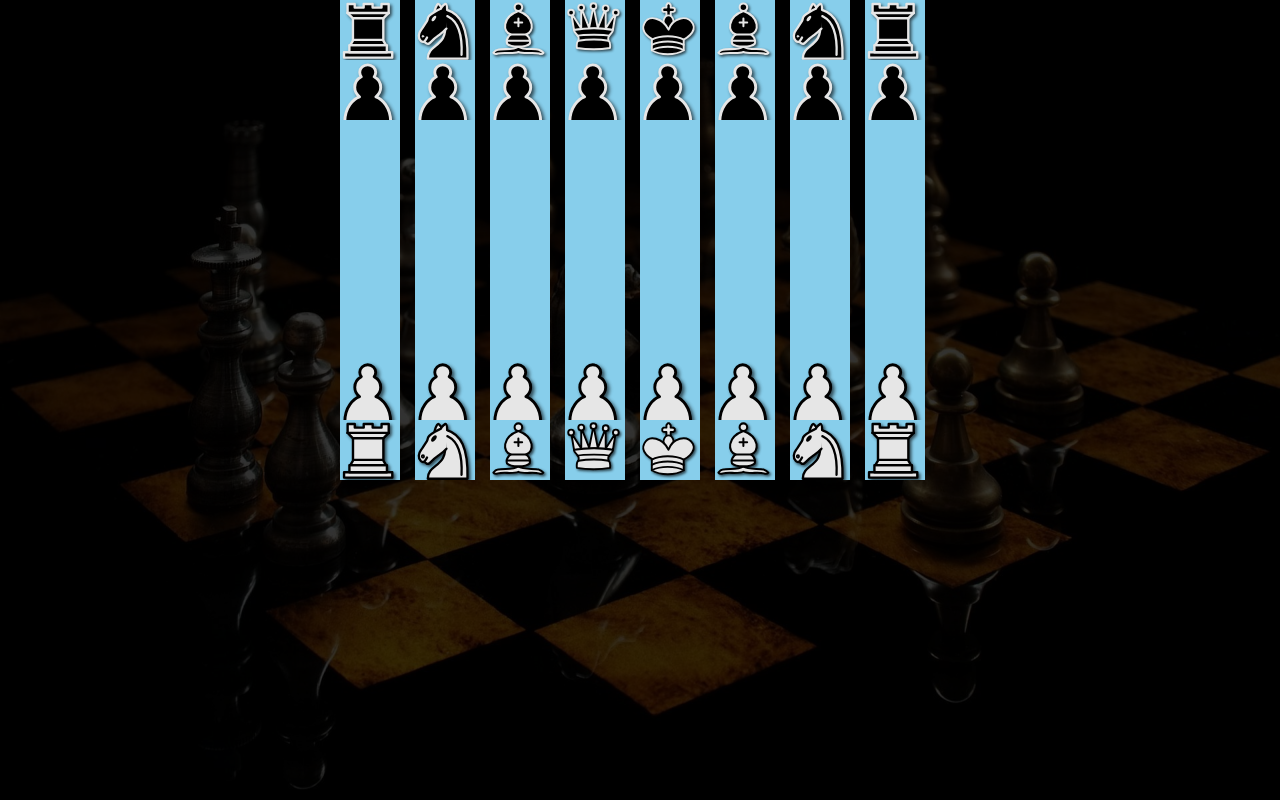
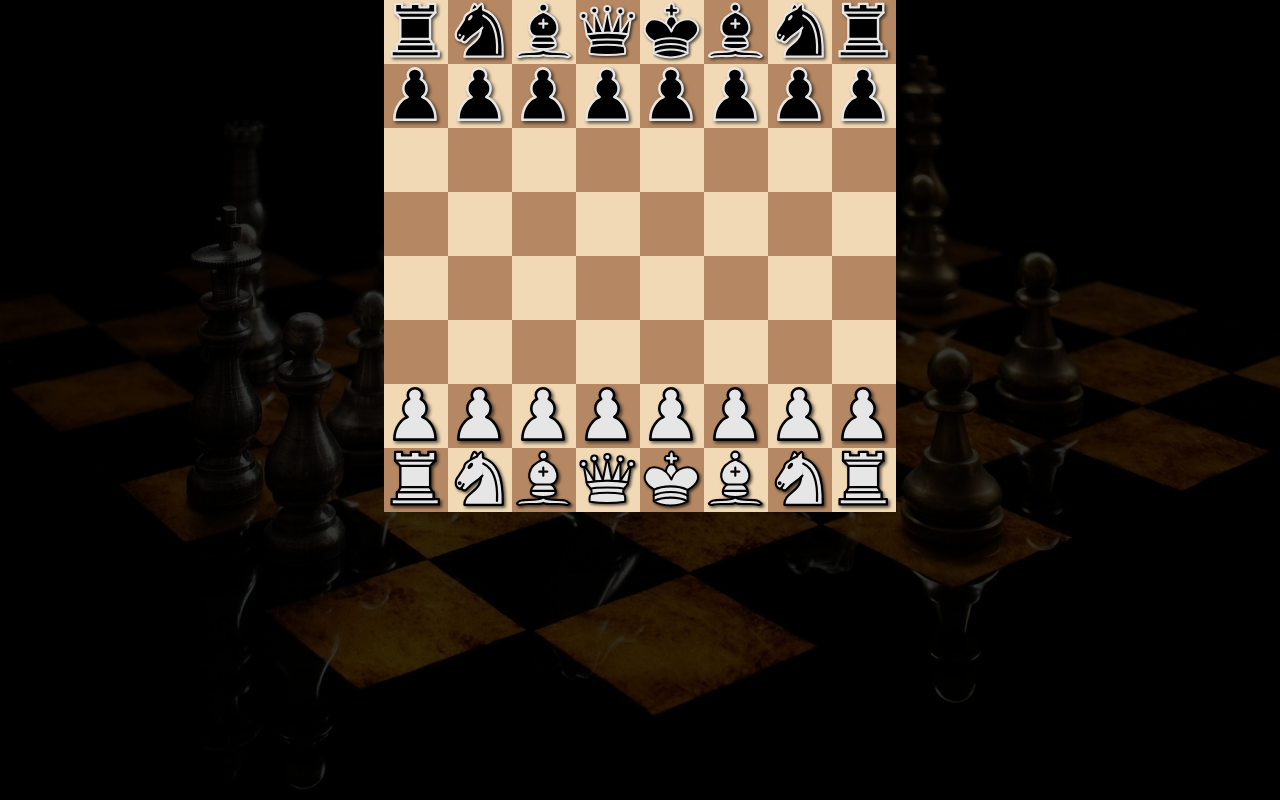
Before and after one commit to arnamen/chess, a React (Create React App) app: page / in a window 1280 px wide. Built offline with nearby package versions, Linux system fonts and the light colour scheme.

Commit message:
chessboard grid added

```diff
--- a/src/components/Chessboard/Chessboard.module.css
+++ b/src/components/Chessboard/Chessboard.module.css
@@ -1,7 +1,9 @@
 .Chessboard {
-    width: 600px;
-    height: auto;
-    overflow: auto;
+    width: 40vw;
+    height: 40vw;
+    max-width: 560px;
+    max-height: 560px;
+    overflow: hidden;
     display: grid;
     grid-template-columns: repeat(8, 1fr);
 }
--- a/src/components/Chessboard/index.tsx
+++ b/src/components/Chessboard/index.tsx
@@ -8,11 +8,13 @@ interface Props {
 }
 
 export default function Chessboard({chessboardData}: Props): ReactElement {
+
     return (
         <div className={classes.Chessboard}>
             {chessboardData.map((chessboardLine, y) => {
                 return chessboardLine.map((piece, x) => {
                     return <Tile
+                    tileIndex={{x, y}}
                     chessPieceType={piece}
                     key={`${y*8+x}_${piece.side}_${piece.type}`}/>
                 })
--- a/src/components/Tile/Tile.module.css
+++ b/src/components/Tile/Tile.module.css
@@ -1,14 +1,23 @@
 .Tile {
-    width: 60px;
-    height: 60px;
+    width: 5vw;
+    height: 5vw;
+    max-width: 70px;
+    max-height: 70px;
     display: block;
     background-color: skyblue;
 }
 
-.Tile__white {
-    fill: white;
+.Tile__even {
+    background-color: #f1d9b5;
 }
 
-.Tile__black {
-    fill: black;
+.Tile__odd {
+    background-color: #b58863;
 }
+
+.Tile__piece {
+    display: block;
+    height: 100%;
+    width: 100%;
+    margin-left: 0.05vw;
+}
--- a/src/components/Tile/index.tsx
+++ b/src/components/Tile/index.tsx
@@ -8,18 +8,27 @@ import classes from './Tile.module.css';
 
 interface Props {
     chessPieceType: ChessPieceType,
-    // tileIndex: number
+    tileIndex: {
+        x: number,
+        y: number
+    }
 }
 
-export default function Tile({chessPieceType}: Props): ReactElement {
+export default function Tile({chessPieceType, tileIndex}: Props): ReactElement {
+
+    const appliedClasses: string[] = [classes.Tile];
+    //tiles color
+    if(Math.pow(-1, tileIndex.x + tileIndex.y) > 0)
+     appliedClasses.push( classes.Tile__even);
+    else appliedClasses.push( classes.Tile__odd);
 
     const Piece = getPieceElementByType(chessPieceType);
     let tile = <div
-    className={classes.Tile}></div>
+    className={appliedClasses.join(' ')}></div>
     if(Piece) {
         tile = <div
-            className={classes.Tile + ` ${chessPieceType.side === 'WHITE' ? classes.Tile__white : classes.Tile__black}`}>
-                    <Piece/>
+            className={appliedClasses.join(' ')}>
+                    <Piece className={classes.Tile__piece}/>
                 </div>;
     }
 
```
